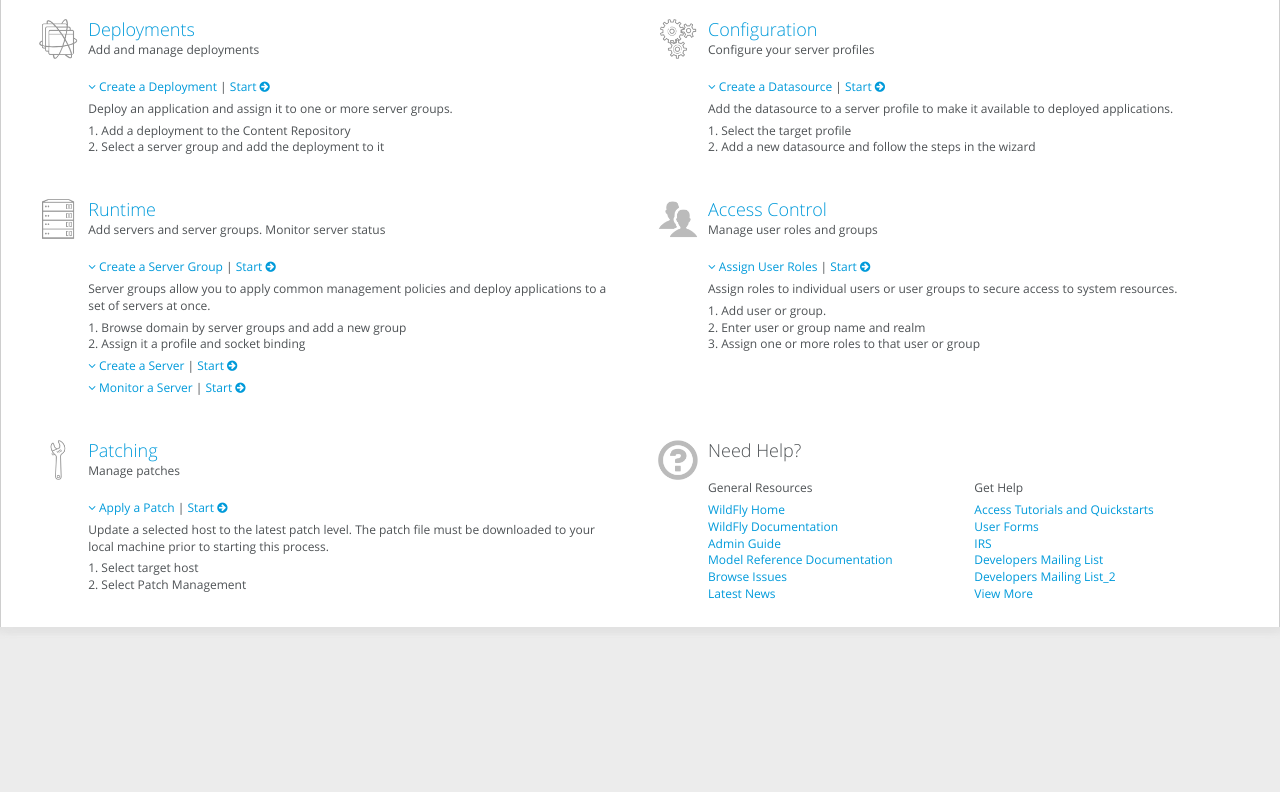
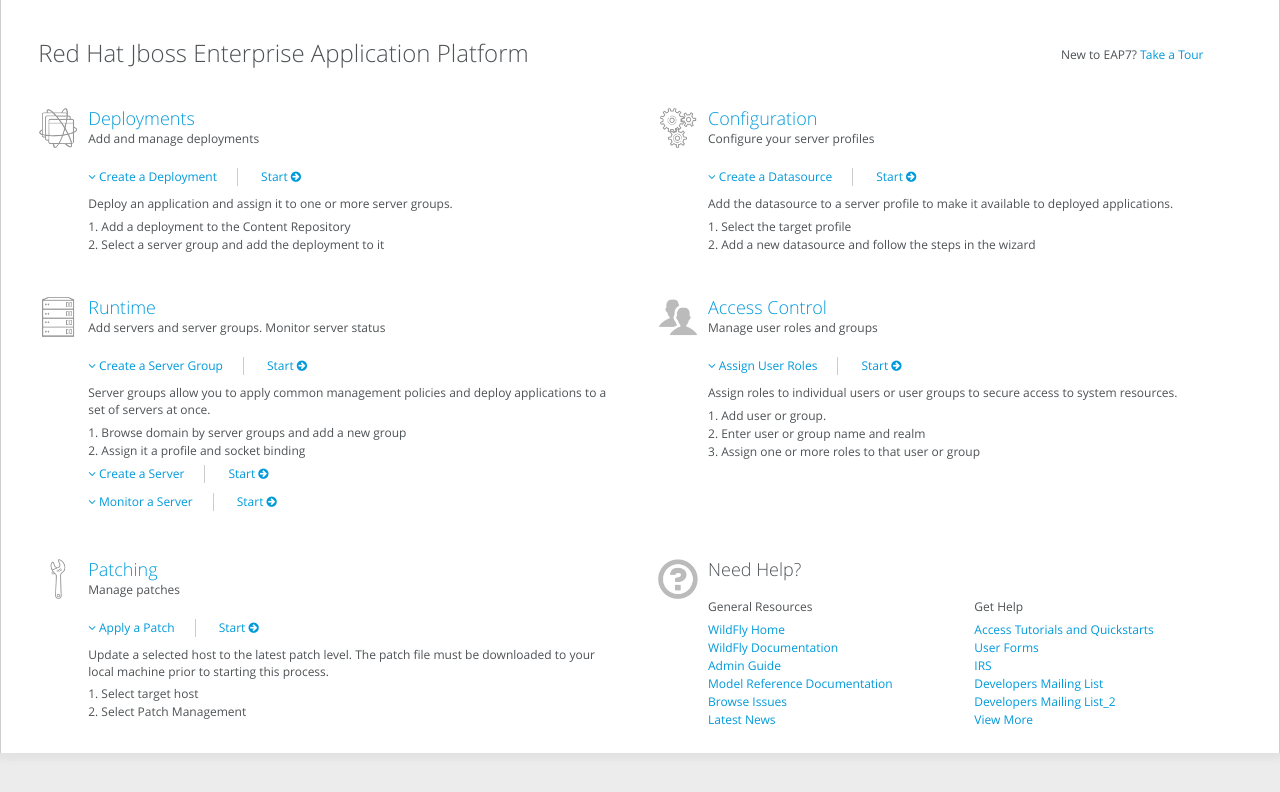
Before and after one commit to andresgalante/EAP, a plain HTML site: page index.html in a window 1280 px wide. Drawn offline with Linux system fonts and the light colour scheme.

Commit message:
adds structure to toggle

```diff
--- a/index.html
+++ b/index.html
@@ -19,6 +19,12 @@
 
 
     <div class="eap-home-row">
+
+      <div class="eap-home-title">
+        <p>New to EAP7? <a href="#">Take a Tour</a></p>
+        <h1>Red Hat Jboss Enterprise Application Platform</h1>
+      </div><!-- header -->
+
       <div class="eap-home-col">
 
         <div class="eap-home-module">
@@ -30,14 +36,20 @@
               <h2><a href="#">Deployments</a></h2>
               <p>Add and manage deployments</p>
             </div><!-- module header -->
-            <p>
-              <a href="#"><i class="fa fa-angle-down"></i> Create a Deployment</a> | <a href="#">Start <i class="fa fa-arrow-circle-right"></i></a>
-            </p>
+
+            <div class="eap-toggle-controls">
+              <a href="#"><i class="fa fa-angle-down"></i> Create a Deployment</a>
+              <a href="#">Start <i class="fa fa-arrow-circle-right"></i></a>
+            </div>
+
+            <div class="eap-toggle-container">
               <p>Deploy an application and assign it to one or more server groups.</p>
               <ol>
                 <li>Add a deployment to the Content Repository</li>
                 <li>Select a server group and add the deployment to it</li>
               </ol>
+            </div><!-- toggle container -->
+
           </div><!-- module container -->
         </div><!-- module -->
       </div><!-- col -->
@@ -52,14 +64,19 @@
               <h2><a href="#">Configuration</a></h2>
               <p>Configure your server profiles</p>
             </div><!-- module header -->
-            <p>
-              <a href="#"><i class="fa fa-angle-down"></i> Create a Datasource</a> | <a href="#">Start <i class="fa fa-arrow-circle-right"></i></a>
-            </p>
+            <div class="eap-toggle-controls">
+              <a href="#"><i class="fa fa-angle-down"></i> Create a Datasource</a>
+              <a href="#">Start <i class="fa fa-arrow-circle-right"></i></a>
+            </div>
+
+            <div class="eap-toggle-container">
               <p>Add the datasource to a server profile to make it available to deployed applications.</p>
               <ol>
                 <li>Select the target profile</li>
                 <li>Add a new datasource and follow the steps in the wizard</li>
               </ol>
+            </div><!-- toggle container -->
+
           </div><!-- module container -->
         </div><!-- module -->
 
@@ -78,20 +95,27 @@
               <h2><a href="#">Runtime</a></h2>
               <p>Add servers and server groups. Monitor server status</p>
             </div><!-- module header -->
-            <p>
-              <a href="#"><i class="fa fa-angle-down"></i> Create a Server Group</a> | <a href="#">Start <i class="fa fa-arrow-circle-right"></i></a>
-            </p>
+            <div class="eap-toggle-controls">
+              <a href="#"><i class="fa fa-angle-down"></i> Create a Server Group</a>
+              <a href="#">Start <i class="fa fa-arrow-circle-right"></i></a>
+            </div>
+            <div class="eap-toggle-container">
             <p>Server groups allow you to apply common management policies and deploy applications to a set of servers at once.</p>
             <ol>
               <li>Browse domain by server groups and add a new group</li>
               <li>Assign it a profile and socket binding</li>
             </ol>
-            <p>
-              <a href="#"><i class="fa fa-angle-down"></i> Create a Server</a> | <a href="#">Start <i class="fa fa-arrow-circle-right"></i></a>
-            </p>
-            <p>
-              <a href="#"><i class="fa fa-angle-down"></i> Monitor a Server</a> | <a href="#">Start <i class="fa fa-arrow-circle-right"></i></a>
-            </p>
+            </div><!-- toggle container -->
+
+
+            <div class="eap-toggle-controls">
+              <a href="#"><i class="fa fa-angle-down"></i> Create a Server</a>
+              <a href="#">Start <i class="fa fa-arrow-circle-right"></i></a>
+            </div>
+            <div class="eap-toggle-controls">
+              <a href="#"><i class="fa fa-angle-down"></i> Monitor a Server</a>
+              <a href="#">Start <i class="fa fa-arrow-circle-right"></i></a>
+            </div>
           </div><!-- module container -->
         </div><!-- module -->
       </div><!-- col -->
@@ -106,15 +130,18 @@
               <h2><a href="#">Access Control</a></h2>
               <p>Manage user roles and groups</p>
             </div><!-- module header -->
-            <p>
-              <a href="#"><i class="fa fa-angle-down"></i> Assign User Roles</a> | <a href="#">Start <i class="fa fa-arrow-circle-right"></i></a>
-            </p>
+            <div class="eap-toggle-controls">
+              <a href="#"><i class="fa fa-angle-down"></i> Assign User Roles</a>
+              <a href="#">Start <i class="fa fa-arrow-circle-right"></i></a>
+            </div>
+            <div class="eap-toggle-controls">
               <p>Assign roles to individual users or user groups to secure access to system resources.</p>
               <ol>
                 <li>Add user or group.</li>
                 <li>Enter user or group name and realm</li>
                 <li>Assign one or more roles to that user or group</li>
               </ol>
+            </div>
           </div><!-- module container -->
         </div><!-- module -->
 
@@ -133,14 +160,17 @@
               <h2><a href="#">Patching</a></h2>
               <p>Manage patches</p>
             </div><!-- module header -->
-            <p>
-              <a href="#"><i class="fa fa-angle-down"></i> Apply a Patch</a> | <a href="#">Start <i class="fa fa-arrow-circle-right"></i></a>
-            </p>
+            <div class="eap-toggle-controls">
+              <a href="#"><i class="fa fa-angle-down"></i> Apply a Patch</a>
+              <a href="#">Start <i class="fa fa-arrow-circle-right"></i></a>
+            </div>
+            <div class="eap-toggle-controls">
               <p>Update a selected host to the latest patch level. The patch file must be downloaded to your local machine prior to starting this process.</p>
               <ol>
                 <li>Select target host</li>
                 <li>Select Patch Management</li>
               </ol>
+            </div>
           </div><!-- module container -->
         </div><!-- module -->
       </div><!-- col -->
--- a/less/styles.less
+++ b/less/styles.less
@@ -26,6 +26,7 @@ h1{
   .clearfix();
   padding: 1.5% 3% ;
   margin-left: -3%;
+  line-height: 1.5;
 }
 
 .eap-home-col{
@@ -35,6 +36,15 @@ h1{
   margin-left: 3%
 }
 
+.eap-home-title{
+  margin: 0 3% 3% 3%;
+  h1{
+   font-weight: 300;
+  }
+  p{
+    float: right;
+  }
+}
 
 .eap-home-module{
 .clearfix();
@@ -81,3 +91,18 @@ h1{
   float: left;
   width: 50%;
 }
+
+.eap-toggle-controls{
+  margin-bottom: 10px;
+  a{
+    display: inline-block;
+    padding: 0 20px;
+    border-right: 1px solid #ccc;
+    &:last-child{
+      border: none;
+    }
+    &:first-child{
+      padding-left: 0;
+    }
+  }
+}
```
Also changed, not shown: css/styles.css. Lines whose indentation alone changed are shown as unchanged.
